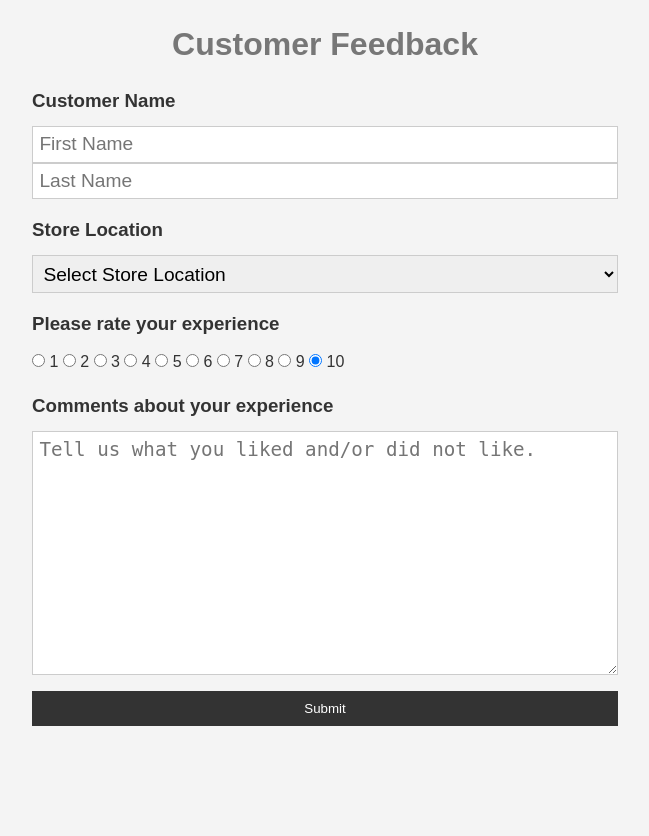
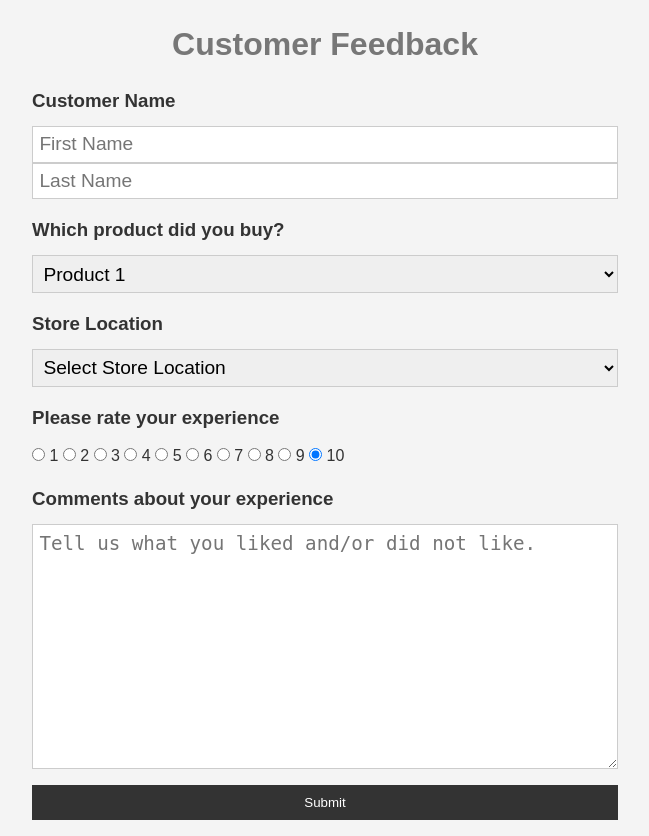
Before and after one commit to JustJordanT/Customer-Reviews, a Flask app: page / in a window 1280 px wide. Shown: the part 460-1296 px from the top of the page, without its empty margins (315-964 px from the left). Before the commit the page ends 1186 px from the top, so only its background shows below. Run offline with Flask 2, Linux system fonts and the light colour scheme.

Commit message:
Redefined SQL tables in the app.py file.

```diff
--- a/app.py
+++ b/app.py
@@ -22,14 +22,17 @@ class Feedback(db.Model):
     __tablename__ = 'feedback'
 
     id = db.Column(db.Integer, primary_key=True)
-    customer = db.Column(db.String(200), unique=True)
-    storelocation = db.Column(db.String(200))
+    first_name = db.Column(db.String(200), unique=True)
+    last_name = db.Column(db.String(200), unique=True)
+    product = db.Column(db.String(200))
+    store_location = db.Column(db.String(200))
     rating = db.Column(db.Integer)
     comments = db.Column(db.Text())
 
-    def __init__(self, customer, storelocation, rating, comments):
-        self.customer = customer
-        self.storelocation = storelocation
+    def __init__(self, first_name, last_name, store_location, rating, comments):
+        self.first_name = first_name
+        self.last_name = last_name
+        self.store_location = store_location
         self.rating = rating
         self.comments = comments
 
@@ -42,20 +45,22 @@ def index():
 @app.route('/submit', methods=['POST'])
 def submit():
     if request.method == 'POST':
-        customer = request.form['customer']
-        storelocation = request.form['storelocation']
+        first_name = request.form['first_name']
+        last_name = request.form['last_name']
+        product = request.form['product']
+        store_location = request.form['store_location']
         rating = request.form['rating']
         comments = request.form['comments']
         # print(customer,storelocation,rating,comments)wsa
-        if customer == '' or storelocation == '':
+        if first_name == '' or last_name == '' or store_location == '':
             return render_template('index.html', message='Please enter the required field')
-        if db.session.query(Feedback).filter(Feedback.customer == customer).count() == 0:
-            data = Feedback(customer, storelocation, rating, comments)
-            db.session.add(data)
-            db.session.commit()
+        #if db.session.query(Feedback).filter(Feedback.first_name == first_name).count() == 0:
+        data = Feedback(first_name, last_name, store_location, rating, comments)
+        db.session.add(data)
+        db.session.commit()
             #send_mail(customer, storelocation, rating, comments)
-            return render_template('success.html')
-        return render_template('index.html', message='We are sorry but, you have already submitted feedback.')
+        return render_template('success.html')
+        #return render_template('index.html', message='We are sorry but, you have already submitted feedback.')
 
 if __name__ == '__main__':
     app.run()
--- a/templates/index.html
+++ b/templates/index.html
@@ -27,6 +27,16 @@
                     name="last_name"
                     placeholder="Last Name"
             />
+        </div>
+        <div class="form-group">
+            <h3>Which product did you buy?</h3>
+            <select name="product" class="form-control">
+                <option>Product 1</option>
+                <option>Product 2</option>
+                <option>Product 3</option>
+                <option>Product 4</option>
+                <option>Product 5</option>
+            </select>
         </div>
         <div class="form-group">
             <h3>Store Location</h3>
```
